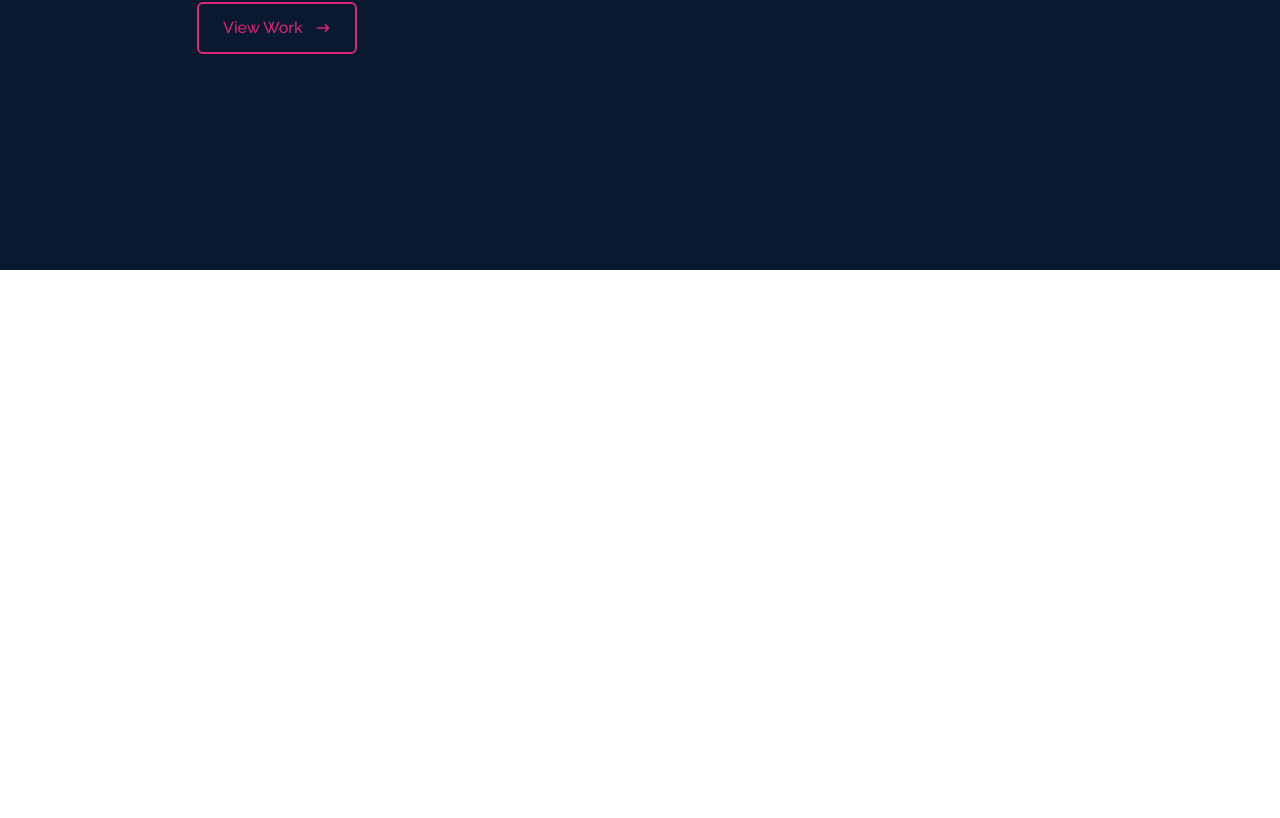
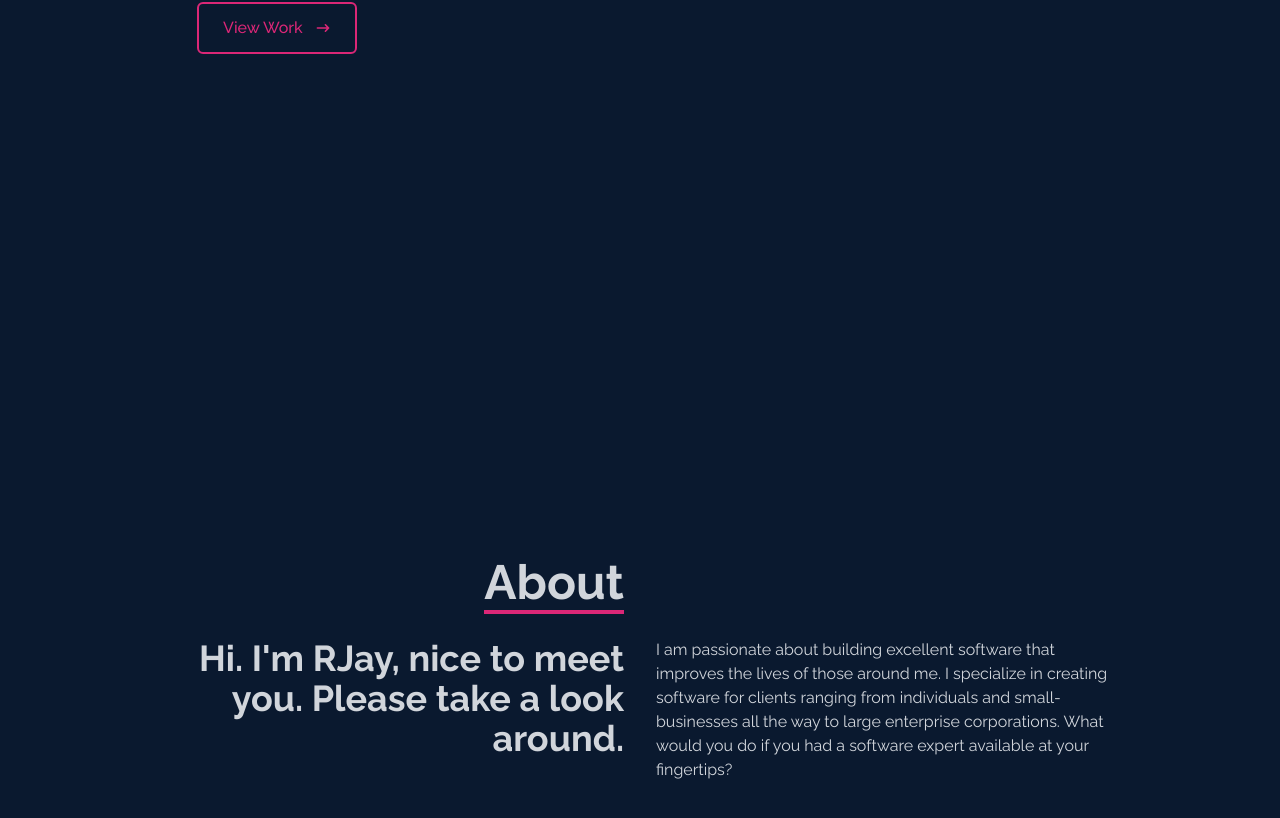
Before and after one commit to rjaybernardo/latest-portfolio, a React (Vite) app: page / in a window 1280 px wide. Shown: the part 530-1348 px from the top of the page. Before the commit the page ends 800 px from the top, so only its background shows below. Built offline with nearby package versions, Linux system fonts and the light colour scheme.

Commit message:
About component

```diff
--- a/src/App.jsx
+++ b/src/App.jsx
@@ -1,12 +1,14 @@
 import Navbar from './components/Navbar'
 import SocialLinks from './components/SocialLinks'
 import Home from './components/Home/index'
+import About from './components/About/index'
 
 function App() {
   return (
     <div>
       <Navbar />
       <Home />
+      <About />
       <SocialLinks />
     </div>
   )
--- /dev/null
+++ b/src/components/About/index.jsx
@@ -0,0 +1,34 @@
+import React from 'react'
+
+const About = () => {
+  return (
+    <div name='about' className='h-screen w-full bg-[#0a192f] text-gray-300'>
+      <div className='flex h-full w-full flex-col items-center justify-center'>
+        <div className='grid w-full max-w-[1000px] grid-cols-2 gap-8'>
+          <div className='pb-8 pl-4 sm:text-right'>
+            <p className='inline border-b-4 border-pink-600 text-5xl font-bold'>
+              About
+            </p>
+          </div>
+          <div></div>
+        </div>
+        <div className='grid w-full max-w-[1000px] gap-8 px-4 sm:grid-cols-2'>
+          <div className='text-4xl font-bold sm:text-right'>
+            <p>Hi. I'm RJay, nice to meet you. Please take a look around.</p>
+          </div>
+          <div>
+            <p>
+              I am passionate about building excellent software that improves
+              the lives of those around me. I specialize in creating software
+              for clients ranging from individuals and small-businesses all the
+              way to large enterprise corporations. What would you do if you had
+              a software expert available at your fingertips?
+            </p>
+          </div>
+        </div>
+      </div>
+    </div>
+  )
+}
+
+export default About
```
